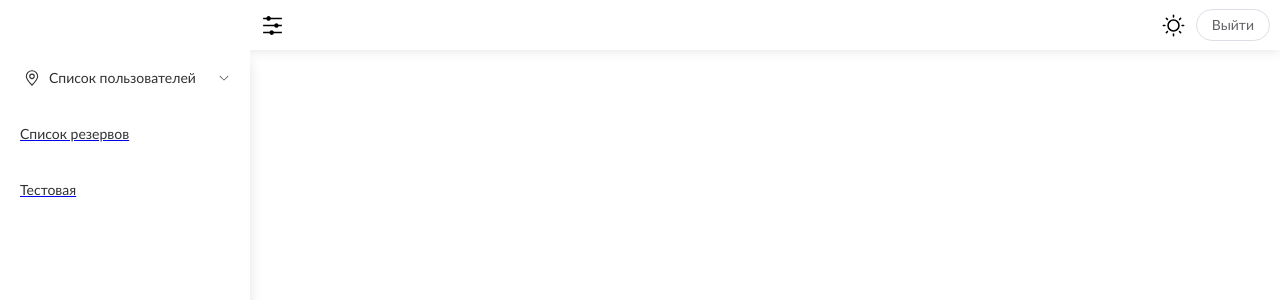
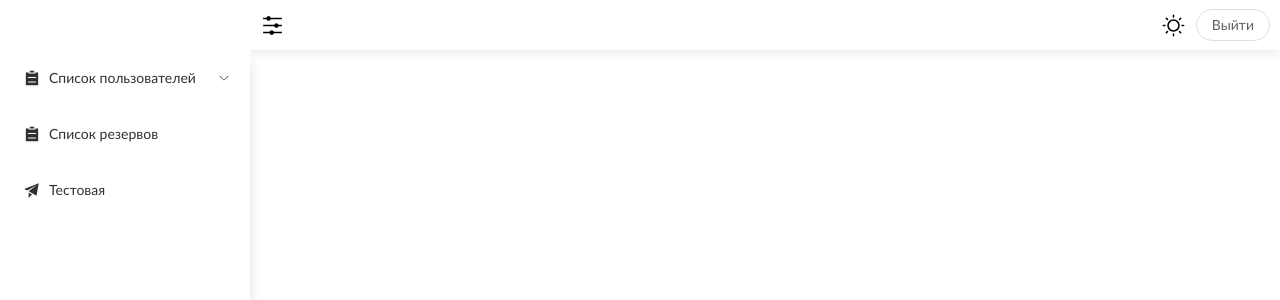
Before and after one commit to StaburovAlexey/app-reservation-frontend, a Vue app: page /admin/users-list in a window 1280 px wide. Shown: the top 300 px of the page. Built offline with nearby package versions, Linux system fonts and the light colour scheme; sample sign-in values are in the browser's storage.

Commit message:
adjust indentation add class for other user

```diff
--- a/src/assets/themeDark.css
+++ b/src/assets/themeDark.css
@@ -97,7 +97,7 @@
   --el-color-info-light-8: #e9e9eb;
   --el-color-info-light-9: #f4f4f5;
   --el-color-info-dark-2: #73767a;
-  --el-bg-color: #ffffff;
+  --el-bg-color: #121212;
   --el-bg-color-page: #f2f3f5;
   --el-bg-color-overlay: #ffffff;
   --el-text-color-regular: #606266;
--- a/src/layout/component/Header.vue
+++ b/src/layout/component/Header.vue
@@ -13,10 +13,15 @@
     >
       <Operation />
     </el-icon>
+    <el-icon
+      v-if="!collapseEnabled"
+      class="icon-burger"
+      size="25"
+      @click="clickBurger"
+    >
+      <Operation />
+    </el-icon>
     <div class="header__btn-conteiner">
-      <el-icon v-if="!collapseEnabled" class="icon-burger" size="25" @click="">
-        <Operation />
-      </el-icon>
       <el-icon class="icon-burger" size="25" @click="toggleThemeColor">
         <Sunny v-if="isWhiteTheme" />
         <Moon v-else />
@@ -27,7 +32,7 @@
 </template>
 
 <script setup>
-import { ref, defineEmits, defineProps, computed } from 'vue';
+import { ref, defineEmits, defineProps, computed, onMounted } from 'vue';
 import { useUserStore } from '@/stores/userStore.js';
 import { useRouter } from 'vue-router';
 
@@ -51,8 +56,12 @@ const emit = defineEmits(['clickBurger']);
 
 // Функция переключает состояние и вызывает событие
 function clickBurger() {
-  isCollapsed.value = !isCollapsed.value; // Переключение класса
-  emit('clickBurger');
+  if (!props.collapseEnabled) {
+    emit('clickBurger');
+  } else {
+    isCollapsed.value = !isCollapsed.value;
+    emit('clickBurger');
+  }
 }
 function logout() {
   const userStore = useUserStore();
--- a/src/layout/component/ItemSideBar.vue
+++ b/src/layout/component/ItemSideBar.vue
@@ -1,24 +1,28 @@
 <template>
   <router-link :to="props.value.path" v-if="!props.value.children">
     <el-menu-item :index="props.index">
-      <template #title>{{ props.value.meta.title }}</template>
+      <el-icon><component :is="props.value.meta.icon" /></el-icon>
+      <template #title>
+        <span>{{ props.value.meta.title }}</span>
+      </template>
     </el-menu-item>
   </router-link>
   <el-sub-menu :index="props.index" v-else>
     <template #title>
-      <el-icon><Location /></el-icon>
+      <el-icon><component :is="props.value.meta.icon" /></el-icon>
       <span>{{ props.value.meta.title }}</span>
     </template>
     <ItemSideBar
       v-for="(item, index) in props.value.children"
       :value="item"
-      :index="`${props.index}-${index}`"
+      :index="`${props.index}`"
       :key="item.name"
     ></ItemSideBar>
   </el-sub-menu>
 </template>
 
 <script setup>
+import { reactive, computed } from 'vue';
 import ItemSideBar from './ItemSideBar.vue';
 const props = defineProps({
   value: {
@@ -30,6 +34,10 @@ const props = defineProps({
     default: '',
   },
 });
+
+const activeElMenu = computed(() => {
+  return;
+});
 </script>
 
 <style lang="scss" scoped></style>
--- a/src/layout/component/SideBar.vue
+++ b/src/layout/component/SideBar.vue
@@ -1,9 +1,14 @@
 <template>
-  <el-menu class="side-bar" :collapse="openSidebar">
+  <el-menu
+    :class="[isJober ? 'side-bar-jober' : 'side-bar']"
+    :router="true"
+    :default-active="route.path"
+    :collapse="openSidebar"
+  >
     <ItemSideBar
       v-for="(item, index) in routesForRole"
       :value="item"
-      :index="`${index}`"
+      :index="`${item.path}`"
       :key="item.name"
     ></ItemSideBar>
   </el-menu>
@@ -12,15 +17,23 @@
 <script setup>
 import ItemSideBar from './ItemSideBar.vue';
 import { toRefs, onMounted, reactive, ref } from 'vue';
-import { useRouter } from 'vue-router';
+import { useRouter, useRoute } from 'vue-router';
 import { useUserStore } from '@/stores/userStore.js';
 // Определяем props
 const props = defineProps({
-  openSidebar: Boolean, // Ожидаем, что openSidebar будет булевым значением
+  openSidebar: {
+    type: Boolean,
+    default: false,
+  }, // Ожидаем, что openSidebar будет булевым значением
+  isJober: {
+    type: Boolean,
+    default: false,
+  },
 });
 // Приводим openSidebar к реактивности
-const { openSidebar } = toRefs(props);
+const { openSidebar, jober } = toRefs(props);
 const router = useRouter();
+const route = useRoute();
 const routes = router.getRoutes();
 const userStore = useUserStore();
 const routesForRole = ref([]);
@@ -32,6 +45,7 @@ function getRoutesForRole() {
     return route.meta.parent;
   });
 
+  console.log('parent for role: ', filtredRoutesParent);
   // получаем из родителя children
   routesForRole.value = filtredRoutesParent.find((route) => {
     return route.meta.role.includes(userStore.user.role);
@@ -53,12 +67,28 @@ onMounted(() => {
   box-shadow: var(--el-box-shadow-light-right);
   flex-shrink: 0;
 }
+.side-bar-jober:not(.el-menu--collapse) {
+  width: 250px;
+  height: 100%;
+  position: relative;
+  z-index: 20;
+  box-shadow: var(--el-box-shadow-light-right);
+  flex-shrink: 0;
+}
 .el-menu--collapse {
   position: relative;
   z-index: 20;
   box-shadow: var(--el-box-shadow-light-right);
 }
 
-:deep(.el-menu--inline) {
+.user-card {
+  height: 50px;
+  width: 100%;
+  display: flex;
+  flex-direction: row;
+  align-items: center;
+  padding: 5px;
+  gap: 10px;
+  box-sizing: border-box;
 }
 </style>
--- a/src/layout/jober/LayoutJober.vue
+++ b/src/layout/jober/LayoutJober.vue
@@ -1,26 +1,68 @@
 <template>
   <div class="layout-container__jober">
-    <Header :collapseEnabled="false"></Header>
-    <p>JOBER</p>
+    <Header
+      @clickBurger="drawer = !drawer"
+      :collapseEnabled="false"
+      :jober="true"
+    ></Header>
+    <el-drawer v-model="drawer" direction="ltr" :size="250">
+      <template class="user-card" #header>
+        <el-icon><User /></el-icon>
+        <span>
+          Login:{{ user.login }} Role: {{ user.role }} Id:{{ user._id }}
+        </span>
+      </template>
+      <SideBar :isJober="true"></SideBar>
+    </el-drawer>
   </div>
 </template>
 
 <script>
+import { reactive, ref } from 'vue';
 import Header from '@/layout/component/Header.vue';
+import SideBar from '@/layout/component/SideBar.vue';
+import { useUserStore } from '@/stores/userStore.js';
 export default {
   components: {
     Header,
+    SideBar,
   },
   setup() {
-    return {};
+    const drawer = ref(false);
+    const userStore = useUserStore();
+    const user = userStore.user;
+    return { drawer, user };
   },
 };
 </script>
 
 <style scoped>
-.layout-container__admin {
+.layout-container__jober {
   width: 100%;
-  height: 100%;
+  height: calc(100% - 50px);
+  position: relative;
+  padding-top: 50px;
   background-color: var(--el-backgroud-color-base);
+  display: flex;
+  flex-direction: row;
+  overflow: hidden;
+}
+.user-card {
+  height: 50px;
+  width: 100%;
+  display: flex;
+  flex-direction: row;
+  align-items: center;
+  padding: 5px;
+  gap: 10px;
+  box-sizing: border-box;
+}
+:deep(.el-drawer__body) {
+  padding: 0 !important;
+}
+:deep(.el-drawer__header) {
+  border-right: 1px solid var(--el-menu-border-color);
+  margin-bottom: 0;
+  padding-bottom: 20px;
 }
 </style>
--- a/src/router/index.js
+++ b/src/router/index.js
@@ -53,23 +53,14 @@ const routes = [
       {
         path: '/admin/users-list',
         component: () => import('@/views/usersList/UsersList.vue'),
-        name: 'userslist6',
+        name: 'userslist',
         meta: {
           title: 'Список пользователей',
           requiresAuth: true,
           role: ['admin'],
+          icon: 'List',
         },
         children: [
-          {
-            path: '/admin/users-list',
-            component: () => import('@/views/usersList/UsersList.vue'),
-            name: 'userslist',
-            meta: {
-              title: 'Список пользователей',
-              requiresAuth: true,
-              role: ['admin'],
-            },
-          },
           {
             path: '/admin/users-list',
             component: () => import('@/views/usersList/UsersList.vue'),
@@ -78,16 +69,7 @@ const routes = [
               title: 'Список пользователей',
               requiresAuth: true,
               role: ['admin'],
-            },
-          },
-          {
-            path: '/admin/users-list',
-            component: () => import('@/views/usersList/UsersList.vue'),
-            name: 'userslist2',
-            meta: {
-              title: 'Список пользователей',
-              requiresAuth: true,
-              role: ['admin'],
+              icon: 'List',
             },
           },
         ],
@@ -101,6 +83,7 @@ const routes = [
           title: 'Список резервов',
           requiresAuth: true,
           role: ['admin'],
+          icon: 'List',
         },
       },
       {
@@ -111,6 +94,7 @@ const routes = [
           title: 'Тестовая',
           requiresAuth: true,
           role: ['admin'],
+          icon: 'Promotion',
         },
       },
     ],
@@ -125,6 +109,28 @@ const routes = [
       parent: true,
       role: ['jober'],
     },
+    children: [
+      {
+        path: '/jober',
+        component: () => import('@/layout/jober/LayoutJober.vue'),
+        name: 'main-page1',
+        meta: {
+          title: 'Главная',
+          requiresAuth: true,
+          role: ['jober'],
+        },
+      },
+      {
+        path: '/jober',
+        component: () => import('@/layout/jober/LayoutJober.vue'),
+        name: 'main-page2',
+        meta: {
+          title: 'Главная',
+          requiresAuth: true,
+          role: ['jober'],
+        },
+      },
+    ],
   },
   {
     path: '/login',
--- a/src/style.css
+++ b/src/style.css
@@ -1,12 +1,19 @@
 @import url('./assets/themeDark.css');
 @import url('./assets/themeWhite.css');
+
 body {
   font-family: 'Gill Sans', sans-serif;
-  color: var(--color-base-text)
+  color: var(--color-base-text);
+
+}
+a {
+  color: var(--color-base-text);
+  text-decoration: none;
 }
 #app {
   width: 100%;
-  height: 100vh;
+  height: 100svh;
+  box-sizing: border-box;
 }
 .el-icon {
   color: var(--el-color-icon-base);
@@ -14,3 +21,6 @@ body {
 .el-menu {
   border-right: 0;
 }
+.router-link-active {
+  color: var(--el-color-primary);
+}
--- a/src/views/login/LoginPage.vue
+++ b/src/views/login/LoginPage.vue
@@ -59,6 +59,8 @@ export default {
         const response = await loginUser(form.login, form.password);
         // Логика после успешного логина
         userStore.setUser(response.user); // Сохранение пользователя и токена в store
+        const role = response.user.role;
+        router.push(`/${role}`);
       } catch (error) {
         console.error('Login failed:', error);
       }
```
